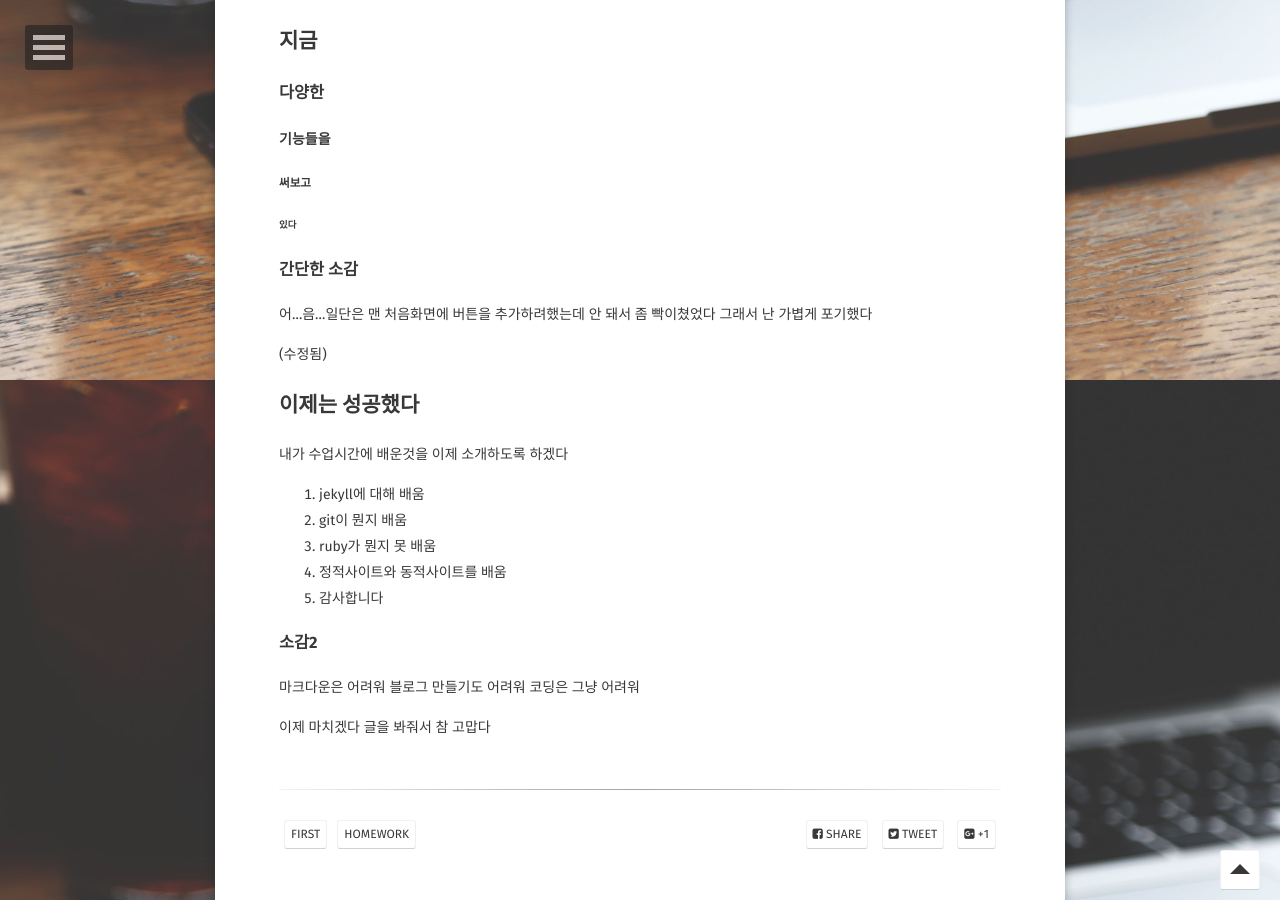
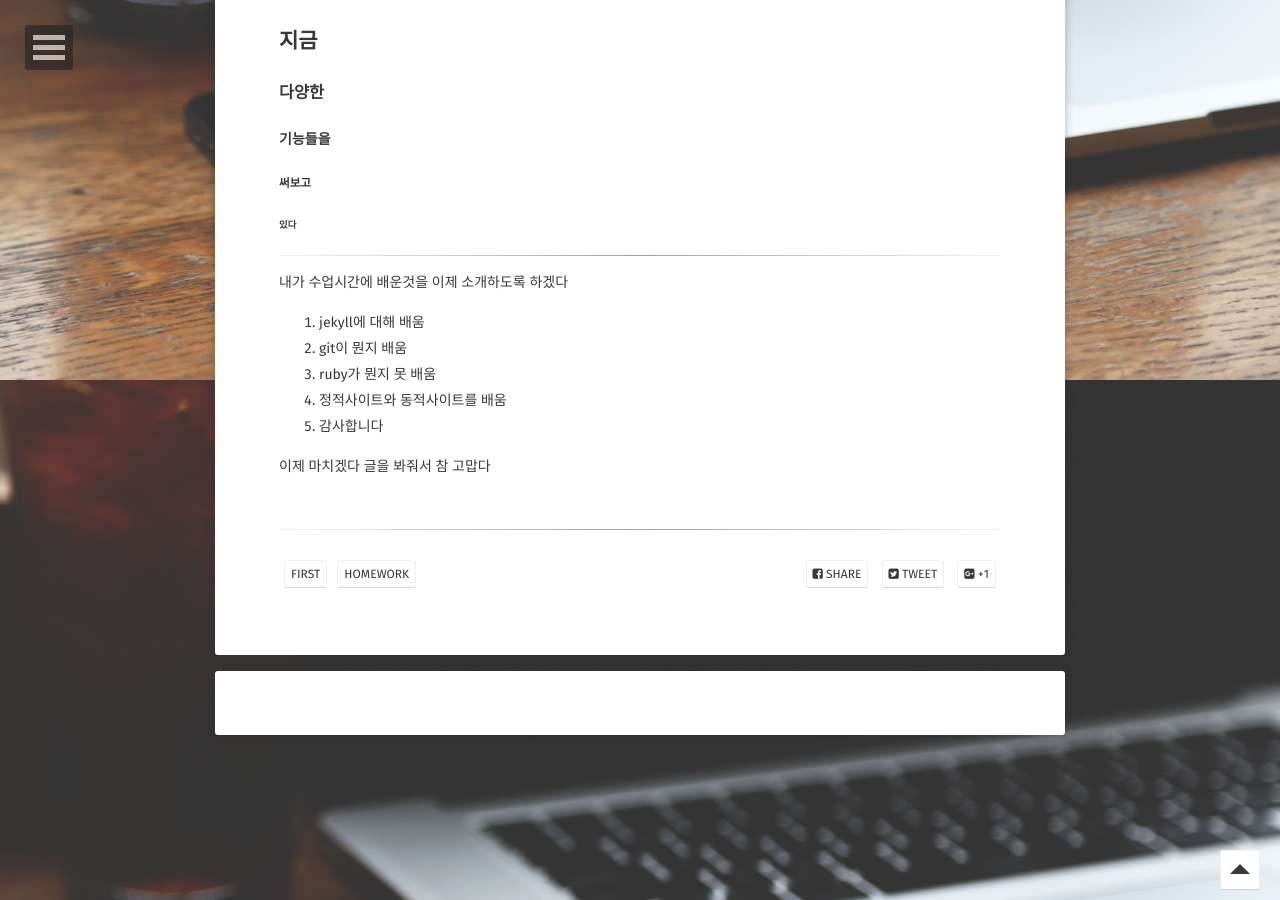
Before and after one commit to myh518/myh518.github.com, a Jekyll site: the page built from _posts/ETC/2023-06-01-my first post.md, in a window 1280 px wide and 900 px high, scrolled down 520 px. Built offline with Jekyll 4.4.1, drawn with Linux system fonts in a browser that asks for light colours; some web fonts are replaced; comment, search, counter and statistics services are not loaded.

Commit message:
Update 2023-06-01-my first post.md

```diff
--- a/_posts/ETC/2023-06-01-my first post.md
+++ b/_posts/ETC/2023-06-01-my first post.md
@@ -24,15 +24,6 @@ tags:
 ##### 써보고
 
 ###### 있다
-
-### 간단한 소감
-
-어...음...일단은 맨 처음화면에 버튼을 추가하려했는데 안 돼서 좀 빡이쳤었다
-그래서 난 가볍게 포기했다
-
-(수정됨)
-
-이제는 성공했다
 -----------------------
  내가 수업시간에 배운것을 이제 소개하도록 하겠다
 
@@ -42,10 +33,4 @@ tags:
 4. 정적사이트와 동적사이트를 배움
 5. 감사합니다
 
-### 소감2
-
- 마크다운은 어려워
- 블로그 만들기도 어려워
- 코딩은 그냥 어려워
-
  이제 마치겠다    글을 봐줘서    참 고맙다
```
